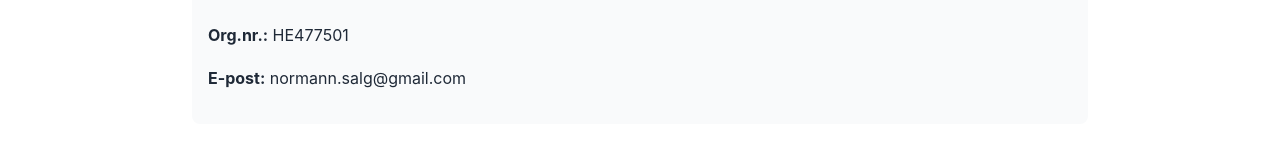
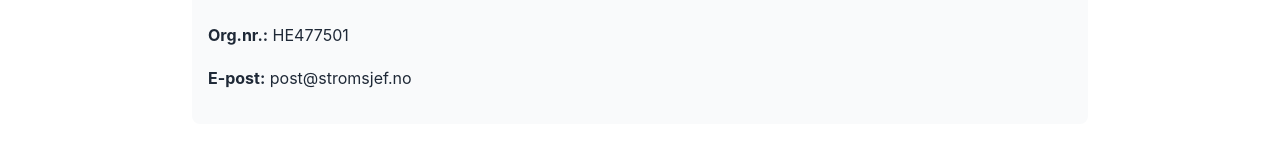
Before and after one commit to hazzler78/stromsjef, a Next.js app: page /personvern in a window 1280 px wide. Shown: the part 513-668 px from the top of the page. Built offline with nearby package versions, Linux system fonts and the light colour scheme; no server answers.

Commit message:
Update email address to post@stromsjef.no for VKNG LTD in privacy policy

```diff
--- a/src/app/personvern/page.tsx
+++ b/src/app/personvern/page.tsx
@@ -20,7 +20,7 @@ const PrivacyPolicyPage = () => {
             <p className="mb-2"><strong>Kontaktinformasjon behandlingsansvarlig:</strong></p>
             <p className="mb-1"><strong>Navn:</strong> VKNG LTD</p>
             <p className="mb-1"><strong>Org.nr.:</strong> HE477501</p>
-            <p><strong>E-post:</strong> normann.salg@gmail.com</p>
+            <p><strong>E-post:</strong> post@stromsjef.no</p>
           </div>
         </section>
 
```
